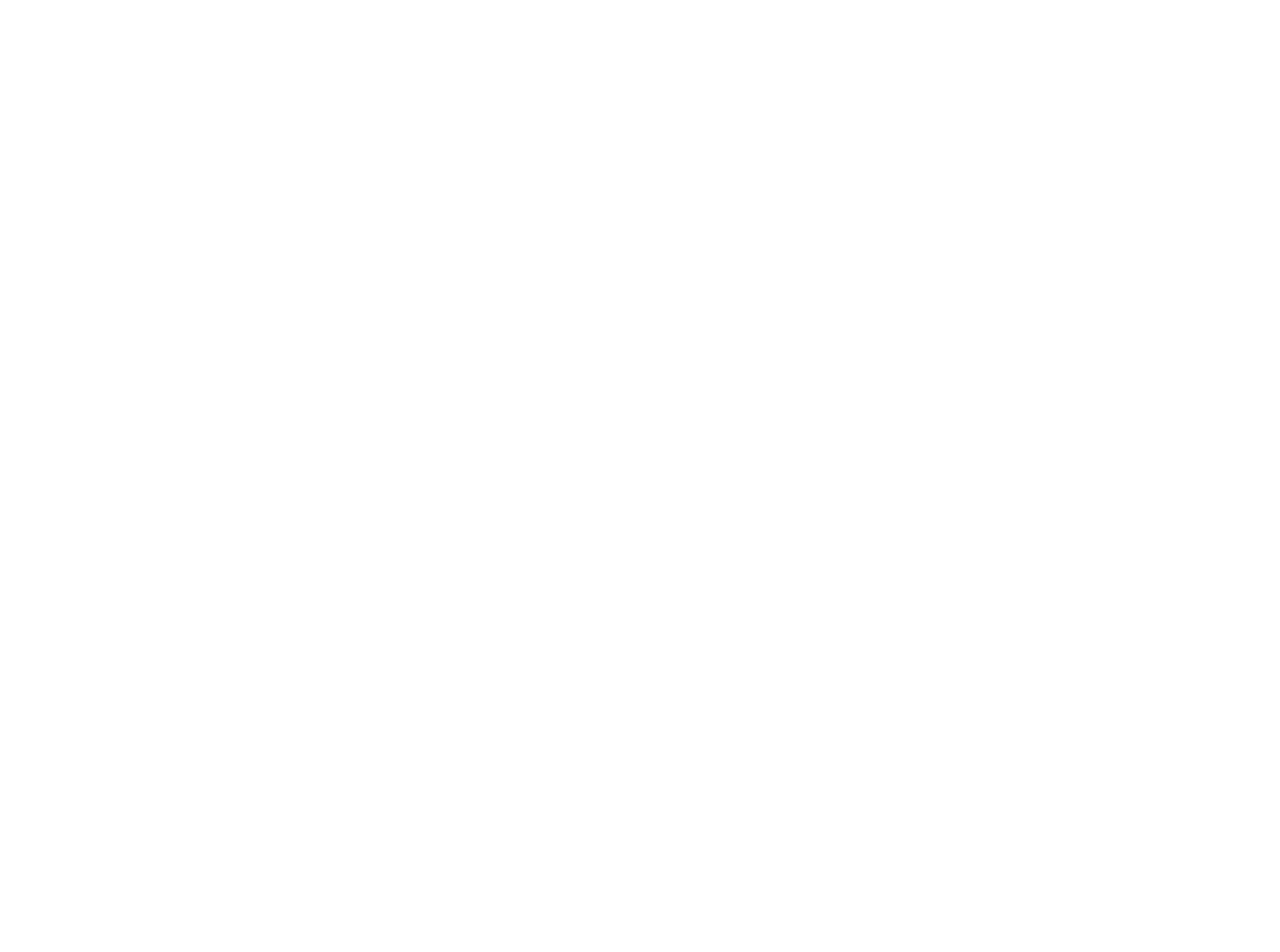
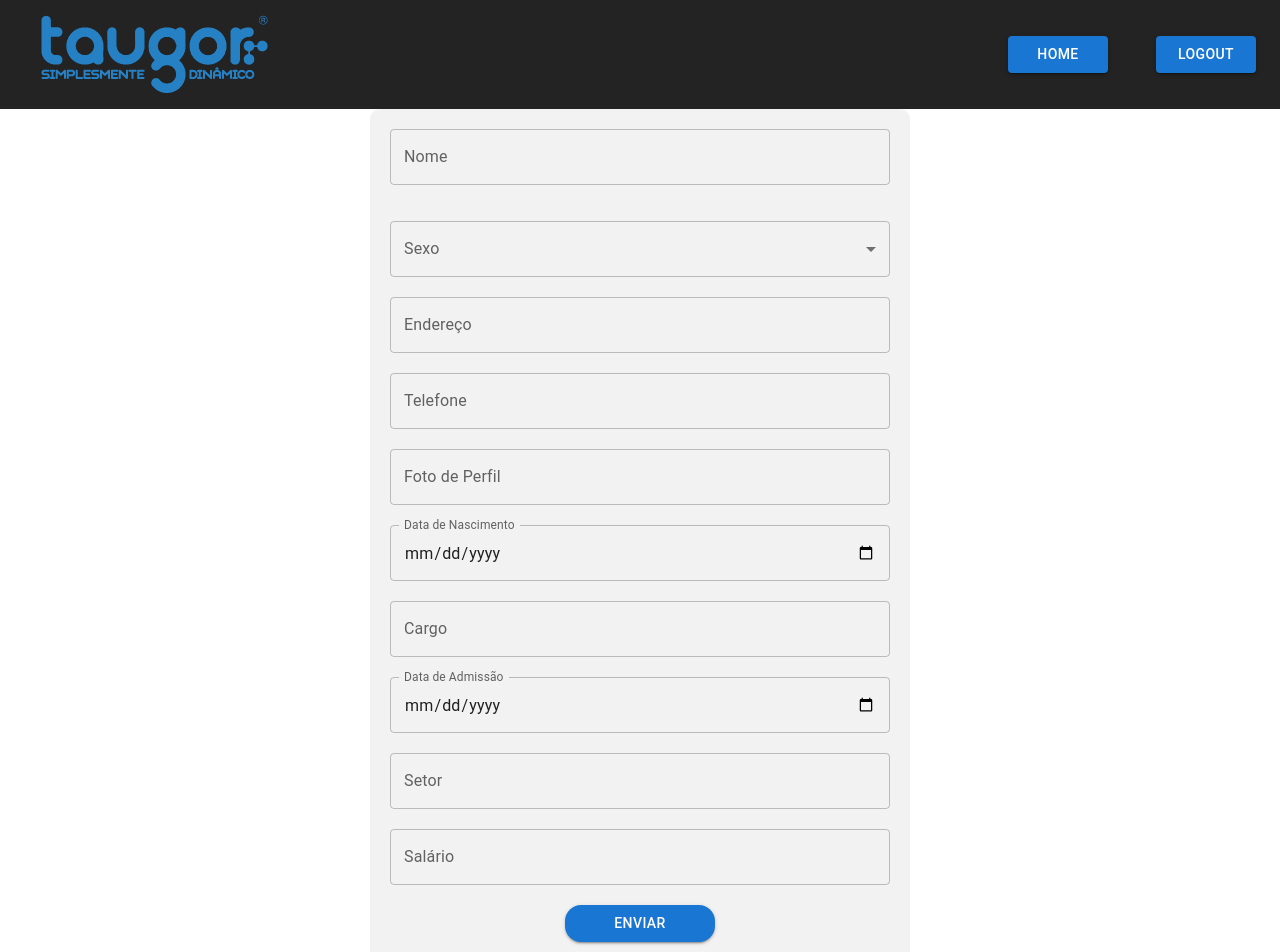
Before and after one commit to GustavoRReis/manage_documents, a React (Create React App) app in the folder managedocuments/: page /home/edit/1 in a window 1280 px wide. Shown: the top 952 px of the page. Before the commit the page ends 800 px from the top, so only its background shows below. Built offline with nearby package versions, Linux system fonts and the light colour scheme; no server answers; the database is empty.

Commit message:
feat: adiciona a funcionalidade de editar e excluir um funcionario

```diff
--- a/managedocuments/src/App.js
+++ b/managedocuments/src/App.js
@@ -1,7 +1,8 @@
-import React from 'react'
-import { BrowserRouter, Route, Switch } from 'react-router-dom'
+import React from 'react';
+import { BrowserRouter, Route, Switch } from 'react-router-dom';
+import EditEmployee from './pages/EditEmployee/EditEmployee';
 import HomePage from './pages/HomePage/HomePage';
-import Login from './pages/Login/Login'
+import Login from './pages/Login/Login';
 import Register from './pages/Register/Register';
 import RegisterEmployee from './pages/RegisterEmployee/RegisterEmployee';
 
@@ -13,6 +14,11 @@ export default function App() {
         <Route exact path="/register" component={Register} />
         <Route exact path="/home" component={HomePage} />
         <Route exact path="/home/register" component={RegisterEmployee} />
+        <Route
+          exact
+          path="/home/edit/:id"
+          render={(props) => <EditEmployee {...props} match={props.match} />}
+        />
       </Switch>
     </BrowserRouter>
   );
--- a/managedocuments/src/components/EmployeeForm/EmployeeForm.jsx
+++ b/managedocuments/src/components/EmployeeForm/EmployeeForm.jsx
@@ -1,59 +1,11 @@
-import React, { useState } from 'react';
+import React from 'react';
 import Box from '@mui/material/Box';
 import TextField from '@mui/material/TextField';
 import Button from '@mui/material/Button';
-import { db } from '../../Config/firebase';
-import { addDoc, collection } from 'firebase/firestore';
 import './EmployeeForm.css';
 import { Redirect } from 'react-router-dom';
 
-export default function EmployeeForm() {
-  const initialState = {
-    name: '',
-    gender: '',
-    address: '',
-    phone: '',
-    profilePicture: '',
-    birthdate: '',
-    position: '',
-    hireDate: '',
-    sector: '',
-    salary: '',
-  };
-
-  const [employeeInfo, setEmployeeInfo] = useState(initialState);
-  const [shouldRedirect, setShouldRedirect] = useState(false);
-
-  const handleInputChange = (event) => {
-    const { name, value } = event.target;
-    setEmployeeInfo({ ...employeeInfo, [name]: value });
-  };
-
-  const handleSubmit = (event) => {
-    event.preventDefault();
-    const isFormValid = Object.values(employeeInfo).every(
-      (value) => value !== ''
-    );
-    if (isFormValid) {
-      addFormDb(employeeInfo)
-      handleFormReset();
-      setShouldRedirect(true);
-    } else {
-      alert(
-        'Por favor, preencha todos os campos antes de enviar o formulário.'
-      );
-    }
-  };
-
-  const addFormDb = async (data) => {
-    const funcionariosRef = collection(db, 'employees');
-    await addDoc(funcionariosRef, (data));
-  }
-
-  const handleFormReset = () => {
-    setEmployeeInfo(initialState);
-  };
-
+export default function EmployeeForm({ handleSubmit, handleInputChange, employeeInfo, shouldRedirect }) {
   return (
     <div>
       {shouldRedirect && <Redirect to="/home" />}
--- a/managedocuments/src/components/ListEmployee/ListEmployee.jsx
+++ b/managedocuments/src/components/ListEmployee/ListEmployee.jsx
@@ -3,10 +3,8 @@ import React from 'react';
 import { Link } from 'react-router-dom';
 import './ListEmployee.css';
 
-export default function ListEmployee({ employees }) {
-  const deleteUser = (id) => {
-   alert(id);
-  };
+export default function ListEmployee({ employees, deleteUser }) {
+
   console.log(employees)
   return (
     <table className="table-home">
@@ -35,7 +33,7 @@ export default function ListEmployee({ employees }) {
                 </Link>
               </th>
               <th>
-                <Link>
+                <Link to={`/home/edit/${index.id}`}>
                   <NotePencil size={32} color={'blue'} />
                 </Link>
                 <button onClick={(e) => deleteUser(index.id)}>
--- a/managedocuments/src/pages/EditEmployee/EditEmployee.jsx
+++ b/managedocuments/src/pages/EditEmployee/EditEmployee.jsx
@@ -0,0 +1,52 @@
+import { doc, getDoc, updateDoc } from 'firebase/firestore';
+import React, { useEffect, useState } from 'react';
+import EmployeeForm from '../../components/EmployeeForm/EmployeeForm';
+import Header from '../../components/Header/Header';
+import { db } from '../../Config/firebase';
+
+export default function EditEmployee(props) {
+  const id = props.match.params.id;
+  const [employeeData, setEmployeeData] = useState({});
+
+  useEffect(() => {
+    const fetchData = async (id) => {
+      const docRef = doc(db, 'employees', id);
+      const docSnap = await getDoc(docRef);
+      if (docSnap.exists()) {
+        setEmployeeData(docSnap.data());
+      } else {
+        console.log(`O documento com id ${id} não foi encontrado.`);
+      }
+    };
+    fetchData(id);
+  }, [id]);
+
+  const editFormDb = async (docId, data) => {
+    const funcionariosRef = doc(db, 'employees', docId);
+    await updateDoc(funcionariosRef, data);
+  };
+
+  const handleInputChange = (event) => {
+    const { name, value } = event.target;
+    setEmployeeData({ ...employeeData, [name]: value });
+  };
+
+  const handleSubmit = async (event) => {
+    event.preventDefault();
+    await editFormDb(id, employeeData);
+    props.history.push('/home')
+  };
+
+  return (
+    <div>
+      <Header />
+      {employeeData && (
+        <EmployeeForm
+          employeeInfo={employeeData}
+          handleInputChange={handleInputChange}
+          handleSubmit={handleSubmit}
+        />
+      )}
+    </div>
+  );
+}
--- a/managedocuments/src/pages/HomePage/HomePage.jsx
+++ b/managedocuments/src/pages/HomePage/HomePage.jsx
@@ -4,9 +4,9 @@ import Header from '../../components/Header/Header';
 import ListEmployee from '../../components/ListEmployee/ListEmployee';
 import './HomePage.css';
 import { db } from '../../Config/firebase';
-import { collection, getDocs } from 'firebase/firestore';
+import { collection, deleteDoc, getDocs, doc } from 'firebase/firestore';
 
-export default function HomePage({history}) {
+export default function HomePage({ history }) {
   const [employees, setEmployees] = useState([]);
   const [search, setSearch] = useState('');
   const [searchButton, setSearchButton] = useState('');
@@ -19,36 +19,48 @@ const fetchEmployees = async (searchValue) => {
         employee.name.toLowerCase().includes(searchValue.toLowerCase())
       );
     setEmployees(docs);
-  console.log(docs);
   };
 
-
+  const deleteUser = async (id) => {
+    const funcionariosRef = doc(db, 'employees', id);
+    await deleteDoc(funcionariosRef);
+    fetchEmployees(search);
+  };
   useEffect(() => {
     fetchEmployees(search);
   }, [search]);
 
-    const handleInputChange = ({target}) => {
+  const handleInputChange = ({ target }) => {
     const { value } = target;
     setSearchButton(value);
   };
+
 
   return (
     <div>
       <Header />
       <div className="nav-home">
-        <Button onClick={() => history.push('/home/register')} variant="contained"> + Novo Cliente</Button>
+        <Button
+          onClick={() => history.push('/home/register')}
+          variant="contained"
+        >
+          {' '}
+          + Novo Cliente
+        </Button>
         <div className="nav-search">
           <TextField
             onChange={handleInputChange}
-            name='search'
+            name="search"
             id="standard-basic"
             label="Pesquisar..."
             variant="standard"
           />
-          <Button onClick={(e) => setSearch(searchButton)} variant="contained">Pesquisar</Button>
+          <Button onClick={(e) => setSearch(searchButton)} variant="contained">
+            Pesquisar
+          </Button>
         </div>
       </div>
-      <ListEmployee employees={employees} />
+      <ListEmployee employees={employees} deleteUser={deleteUser} />
     </div>
   );
 }
--- a/managedocuments/src/pages/RegisterEmployee/RegisterEmployee.jsx
+++ b/managedocuments/src/pages/RegisterEmployee/RegisterEmployee.jsx
@@ -1,12 +1,66 @@
-import React from 'react'
+import React, { useState } from 'react'
 import Header from '../../components/Header/Header';
 import EmployeeForm from '../../components/EmployeeForm/EmployeeForm';
+import { addDoc, collection } from 'firebase/firestore';
+import { db } from '../../Config/firebase';
 
 export default function RegisterEmployee() {
+
+    const initialState = {
+      name: '',
+      gender: '',
+      address: '',
+      phone: '',
+      profilePicture: '',
+      birthdate: '',
+      position: '',
+      hireDate: '',
+      sector: '',
+      salary: '',
+    };
+
+    const [employeeInfo, setEmployeeInfo] = useState(initialState);
+    const [shouldRedirect, setShouldRedirect] = useState(false);
+
+    const handleInputChange = (event) => {
+      const { name, value } = event.target;
+      setEmployeeInfo({ ...employeeInfo, [name]: value });
+    };
+
+    const handleSubmit = (event) => {
+      event.preventDefault();
+      const isFormValid = Object.values(employeeInfo).every(
+        (value) => value !== ''
+      );
+      if (isFormValid) {
+        addFormDb(employeeInfo);
+        handleFormReset();
+        setShouldRedirect(true);
+      } else {
+        alert(
+          'Por favor, preencha todos os campos antes de enviar o formulário.'
+        );
+      }
+    };
+
+    const addFormDb = async (data) => {
+      const funcionariosRef = collection(db, 'employees');
+      await addDoc(funcionariosRef, data);
+    };
+
+    const handleFormReset = () => {
+      setEmployeeInfo(initialState);
+    };
+
   return (
     <div>
-      <Header/>
-      <EmployeeForm/>
+      <Header />
+      <EmployeeForm
+        handleSubmit={handleSubmit}
+        handleInputChange={handleInputChange}
+        employeeInfo={employeeInfo}
+        shouldRedirect={shouldRedirect}
+      />
     </div>
-  )
+  );
 }
```
Lines whose indentation alone changed are shown as unchanged.
